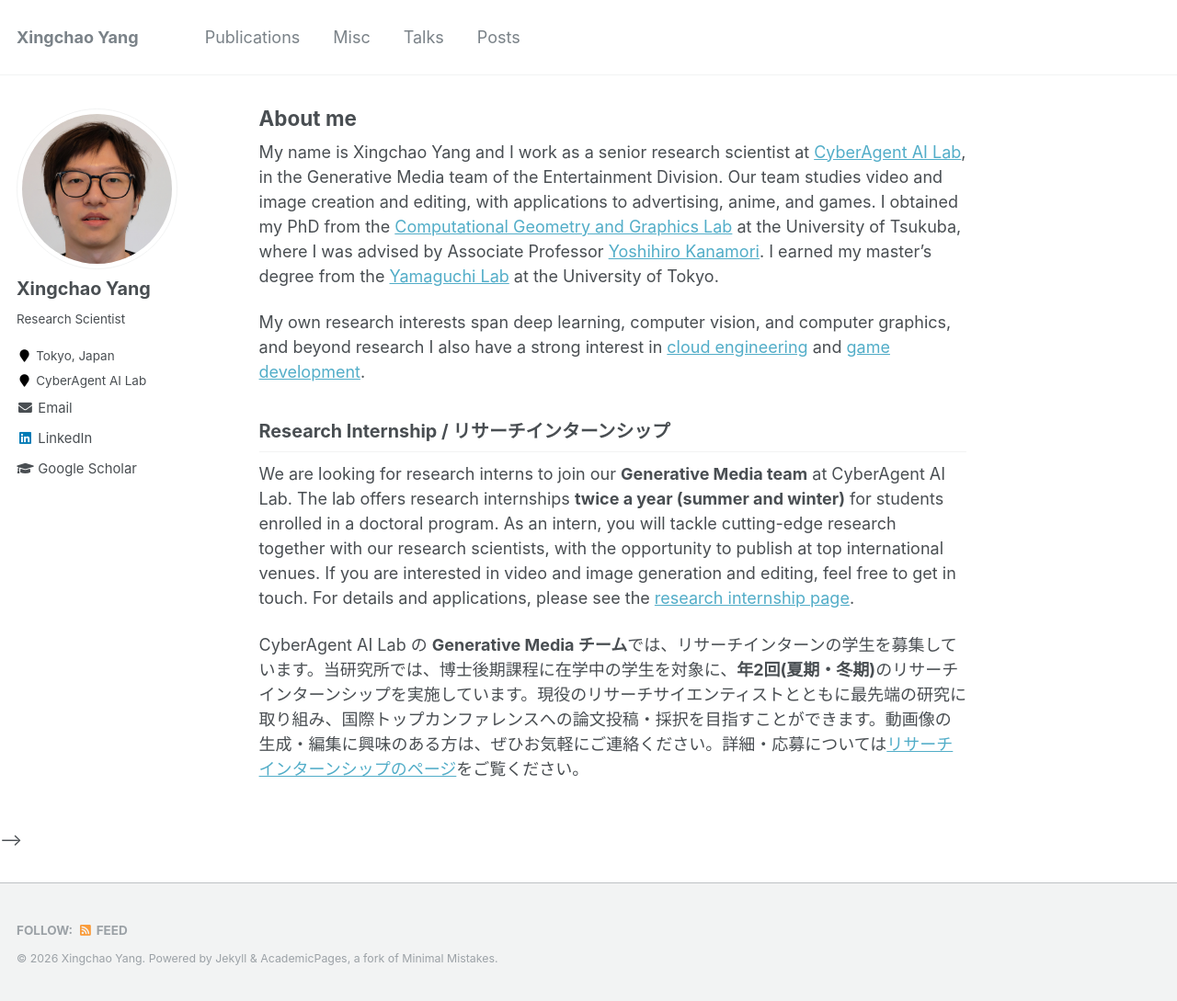
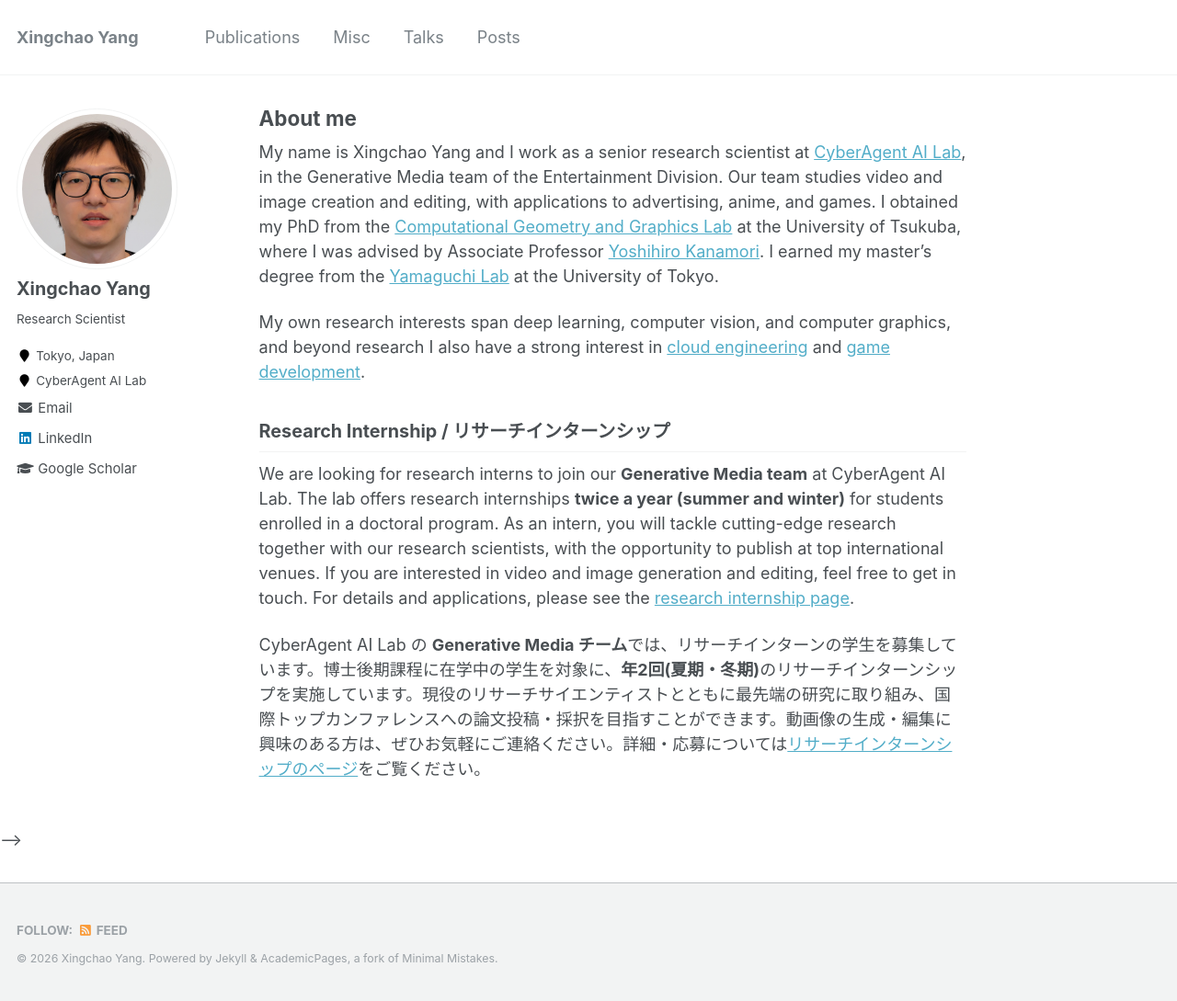
Before and after one commit to YangXingchao/yangxingchao.github.io, a Jekyll site: the page built from _pages/about.md, in a window 1280 px wide and 1089 px high. Shown: the whole window at 92% size. Built offline with Jekyll 4.4.1, drawn with Linux system fonts in a browser that asks for light colours.

Commit message:
Tidy Japanese internship wording
Co-Authored-By: Claude Opus 4.8 <noreply@anthropic.com>

```diff
--- a/_pages/about.md
+++ b/_pages/about.md
@@ -16,4 +16,4 @@ My own research interests span deep learning, computer vision, and computer grap
 
 We are looking for research interns to join our **Generative Media team** at CyberAgent AI Lab. The lab offers research internships **twice a year (summer and winter)** for students enrolled in a doctoral program. As an intern, you will tackle cutting-edge research together with our research scientists, with the opportunity to publish at top international venues. If you are interested in video and image generation and editing, feel free to get in touch. For details and applications, please see the [research internship page](https://research.cyberagent.ai/careers/internship/researchinternship/).
 
-CyberAgent AI Lab の **Generative Media チーム**では、リサーチインターンの学生を募集しています。当研究所では、博士後期課程に在学中の学生を対象に、**年2回(夏期・冬期)**のリサーチインターンシップを実施しています。現役のリサーチサイエンティストとともに最先端の研究に取り組み、国際トップカンファレンスへの論文投稿・採択を目指すことができます。動画像の生成・編集に興味のある方は、ぜひお気軽にご連絡ください。詳細・応募については[リサーチインターンシップのページ](https://research.cyberagent.ai/careers/internship/researchinternship/)をご覧ください。
+CyberAgent AI Lab の **Generative Media チーム**では、リサーチインターンの学生を募集しています。博士後期課程に在学中の学生を対象に、**年2回(夏期・冬期)**のリサーチインターンシップを実施しています。現役のリサーチサイエンティストとともに最先端の研究に取り組み、国際トップカンファレンスへの論文投稿・採択を目指すことができます。動画像の生成・編集に興味のある方は、ぜひお気軽にご連絡ください。詳細・応募については[リサーチインターンシップのページ](https://research.cyberagent.ai/careers/internship/researchinternship/)をご覧ください。
```
